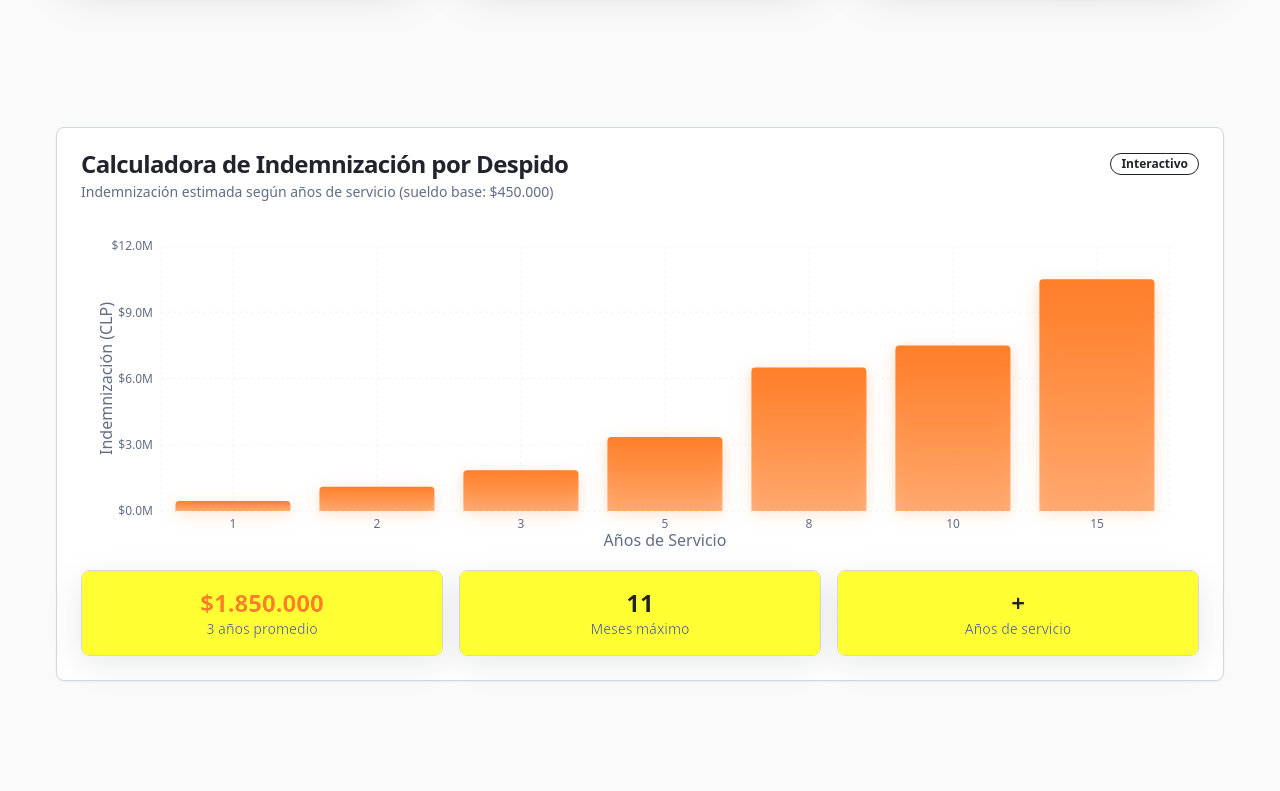
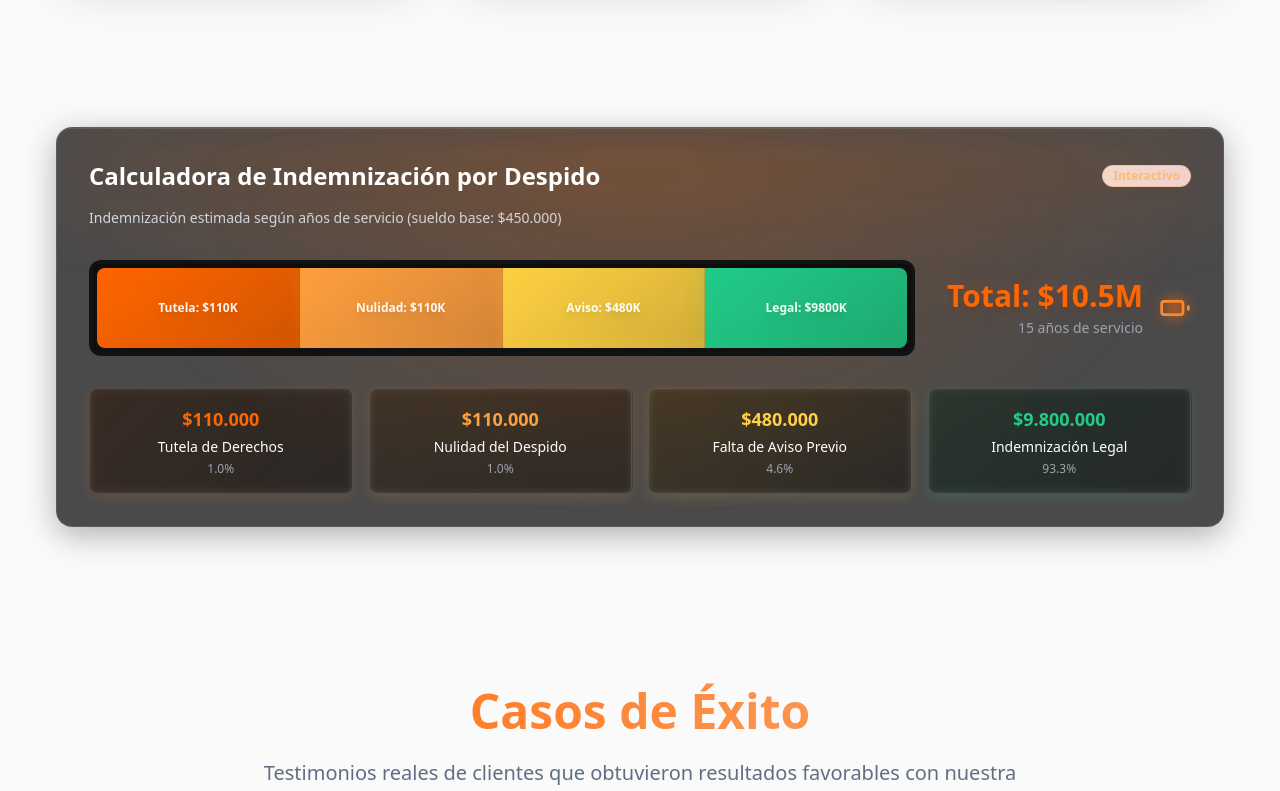
Before and after one commit to puntolegal/legal-glass-booking, a React (Vite) app: page / in a window 1280 px wide. Shown: the part 1820-2611 px from the top of the page. Built offline with nearby package versions, Linux system fonts and the light colour scheme.

Commit message:
Implement UI for Indemnization Calculator
Implement a horizontal battery-style meter for the indemnization calculator, with a frosted-glass card design, segmented bars, labels, and a total value display, adhering to the specified Punto Legal dark-mode UI style.

```diff
--- a/src/components/IndemnizationChart.tsx
+++ b/src/components/IndemnizationChart.tsx
@@ -1,281 +1,207 @@
 import { Card, CardContent, CardHeader, CardTitle } from "@/components/ui/card";
 import { Badge } from "@/components/ui/badge";
-import {
-  BarChart,
-  Bar,
-  XAxis,
-  YAxis,
-  CartesianGrid,
-  Tooltip,
-  ResponsiveContainer,
-  LineChart,
-  Line,
-} from "recharts";
+import { Battery } from "lucide-react";
 
 interface IndemnizationChartProps {
-  chartType?: "bar" | "line";
+  selectedYears?: number;
 }
 
-const IndemnizationChart = ({ chartType = "bar" }: IndemnizationChartProps) => {
-  // Enhanced data with breakdown for Sebastian's case
-  const indemnizationData = [
-    {
-      years: "1",
-      indemnization: 450000,
-      tutelaDerechos: 110000,
-      nulidadDespido: 110000,
-      faltaAviso: 50000,
-      indemnizacionLegal: 180000,
-      baseSalary: 450000,
-      description: "1 año de servicio",
-    },
-    {
-      years: "2",
-      indemnization: 1100000,
-      tutelaDerechos: 110000,
-      nulidadDespido: 110000,
-      faltaAviso: 80000,
-      indemnizacionLegal: 800000,
-      baseSalary: 450000,
-      description: "2 años de servicio",
-    },
-    {
-      years: "3",
-      indemnization: 1850000,
-      tutelaDerechos: 110000,
-      nulidadDespido: 110000,
-      faltaAviso: 130000,
-      indemnizacionLegal: 1500000,
-      baseSalary: 450000,
-      description: "3 años de servicio",
-    },
-    {
-      years: "5",
-      indemnization: 3350000,
-      tutelaDerechos: 110000,
-      nulidadDespido: 110000,
-      faltaAviso: 180000,
-      indemnizacionLegal: 2950000,
-      baseSalary: 450000,
-      description: "5 años de servicio",
-    },
-    {
-      years: "8",
-      indemnization: 6500000,
-      tutelaDerechos: 110000,
-      nulidadDespido: 110000,
-      faltaAviso: 280000,
-      indemnizacionLegal: 6000000,
-      baseSalary: 450000,
-      description: "8 años de servicio (Caso Sebastián)",
-    },
-    {
-      years: "10",
-      indemnization: 7500000,
-      tutelaDerechos: 110000,
-      nulidadDespido: 110000,
-      faltaAviso: 350000,
-      indemnizacionLegal: 6930000,
-      baseSalary: 450000,
-      description: "10 años de servicio",
-    },
-    {
-      years: "15",
-      indemnization: 10500000,
+const IndemnizationChart = ({ selectedYears = 15 }: IndemnizationChartProps) => {
+  // Data for the 15-year case as specified
+  const selectedData = {
+    years: selectedYears,
     tutelaDerechos: 110000,
     nulidadDespido: 110000,
     faltaAviso: 480000,
     indemnizacionLegal: 9800000,
-      baseSalary: 450000,
-      description: "15 años de servicio",
+    total: 10500000,
+    description: `${selectedYears} años de servicio`
+  };
+
+  // Calculate percentages for battery segments
+  const total = selectedData.total;
+  const segments = [
+    {
+      name: "Tutela",
+      value: selectedData.tutelaDerechos,
+      color: "#FF6600",
+      percentage: (selectedData.tutelaDerechos / total) * 100
     },
+    {
+      name: "Nulidad",
+      value: selectedData.nulidadDespido,
+      color: "#FFA040",
+      percentage: (selectedData.nulidadDespido / total) * 100
+    },
+    {
+      name: "Aviso",
+      value: selectedData.faltaAviso,
+      color: "#FFD142",
+      percentage: (selectedData.faltaAviso / total) * 100
+    },
+    {
+      name: "Legal",
+      value: selectedData.indemnizacionLegal,
+      color: "#22CC88",
+      percentage: (selectedData.indemnizacionLegal / total) * 100
+    }
   ];
 
-  const CustomTooltip = ({ active, payload, label }: any) => {
-    if (active && payload && payload.length) {
-      const data = payload[0].payload;
   return (
-        <div className="glass-intense rounded-lg p-4 border border-primary/30 min-w-[280px]">
-          <p className="font-semibold text-foreground mb-3">{`${label} años de servicio`}</p>
-          <div className="space-y-2">
-            <div className="flex justify-between">
-              <span className="text-sm text-muted-foreground">Tutela de Derechos:</span>
-              <span className="text-sm font-medium text-primary">
-                ${data.tutelaDerechos?.toLocaleString("es-CL") || "0"}
-              </span>
+    <div
+      className="relative p-8 rounded-2xl backdrop-blur-xl border border-white/10 shadow-2xl overflow-hidden"
+      style={{
+        background: 'rgba(30, 30, 30, 0.8)',
+        boxShadow: '0 8px 32px rgba(0, 0, 0, 0.3), inset 0 1px 0 rgba(255, 255, 255, 0.1)'
+      }}
+    >
+      {/* Warm glow effect */}
+      <div
+        className="absolute inset-0 opacity-20 blur-xl"
+        style={{
+          background: 'radial-gradient(ellipse at top, #FF6600 0%, transparent 70%)'
+        }}
+      />
+
+      {/* Header */}
+      <div className="relative z-10 mb-8">
+        <div className="flex items-center justify-between mb-4">
+          <h2 className="text-2xl font-bold text-white">
+            Calculadora de Indemnización por Despido
+          </h2>
+          <Badge
+            variant="secondary"
+            className="bg-gradient-to-r from-orange-500/20 to-red-500/20 text-orange-300 border-orange-400/30 backdrop-blur-sm"
+          >
+            Interactivo
+          </Badge>
         </div>
-            <div className="flex justify-between">
-              <span className="text-sm text-muted-foreground">Nulidad del Despido:</span>
-              <span className="text-sm font-medium text-primary">
-                ${data.nulidadDespido?.toLocaleString("es-CL") || "0"}
-              </span>
+        <p className="text-gray-300 text-sm">
+          Indemnización estimada según años de servicio (sueldo base: $450.000)
+        </p>
       </div>
-            <div className="flex justify-between">
-              <span className="text-sm text-muted-foreground">Falta de Aviso Previo:</span>
-              <span className="text-sm font-medium text-primary">
-                ${data.faltaAviso?.toLocaleString("es-CL") || "0"}
-              </span>
+
+      {/* Battery Meter */}
+      <div className="relative z-10 mb-8">
+        <div className="flex items-center justify-between mb-6">
+          <div className="flex-1 max-w-4xl">
+            {/* Battery Frame */}
+            <div
+              className="relative rounded-xl p-1 h-24"
+              style={{
+                background: '#121212',
+                border: '4px solid #121212',
+                boxShadow: 'inset 0 2px 8px rgba(0, 0, 0, 0.5)'
+              }}
+            >
+              {/* Battery Segments */}
+              <div className="flex h-full rounded-lg overflow-hidden">
+                {segments.map((segment, index) => (
+                  <div
+                    key={segment.name}
+                    className="relative flex-1 flex items-center justify-center text-white text-xs font-medium transition-all duration-300 hover:brightness-110"
+                    style={{
+                      background: `linear-gradient(135deg, ${segment.color} 0%, ${segment.color}CC 100%)`,
+                      boxShadow: `inset 0 0 20px ${segment.color}40, 0 0 10px ${segment.color}30`,
+                      borderRight: index < segments.length - 1 ? '1px solid rgba(0,0,0,0.2)' : 'none'
+                    }}
+                  >
+                    <div className="text-center">
+                      <div className="font-semibold text-white drop-shadow-lg">
+                        {segment.name}: ${(segment.value / 1000).toFixed(0)}K
                       </div>
-            <div className="flex justify-between">
-              <span className="text-sm text-muted-foreground">Indemnización Legal:</span>
-              <span className="text-sm font-medium text-primary">
-                ${data.indemnizacionLegal?.toLocaleString("es-CL") || "0"}
-              </span>
                     </div>
-            <div className="border-t border-glass-border pt-2 mt-2">
-              <div className="flex justify-between">
-                <span className="font-medium text-foreground">Total:</span>
-                <span className="font-bold text-neon-green">
-                  ${data.indemnization.toLocaleString("es-CL")}
-                </span>
+
+                    {/* Glow effect */}
+                    <div
+                      className="absolute inset-0 opacity-30 blur-md"
+                      style={{
+                        background: `linear-gradient(to bottom, ${segment.color}80 0%, transparent 100%)`
+                      }}
+                    />
+                  </div>
+                ))}
               </div>
             </div>
           </div>
-          <p className="text-xs text-muted-foreground mt-2">{data.description}</p>
-        </div>
-      );
-    }
-    return null;
-  };
 
-  return (
-    <Card className="glass-intense border-glass-border">
-      <CardHeader>
-        <div className="flex items-center justify-between">
-          <CardTitle className="text-foreground">
-            Calculadora de Indemnización por Despido
-          </CardTitle>
-          <Badge variant="secondary" className="bg-neon-green/20 text-neon-green border-neon-green/30">
-            Interactivo
-          </Badge>
-        </div>
-        <p className="text-sm text-muted-foreground">
-          Indemnización estimada según años de servicio (sueldo base: $450.000)
-        </p>
-      </CardHeader>
-      <CardContent>
-        <div className="h-80 w-full">
-          <ResponsiveContainer width="100%" height="100%">
-            {chartType === "bar" ? (
-              <BarChart
-                data={indemnizationData}
-                margin={{
-                  top: 20,
-                  right: 30,
-                  left: 20,
-                  bottom: 5,
+          {/* Total Display */}
+          <div className="ml-8 flex items-center gap-4">
+            <div className="text-right">
+              <div
+                className="text-3xl font-bold drop-shadow-lg"
+                style={{
+                  color: '#FF6600',
+                  textShadow: '0 0 20px #FF660040'
                 }}
               >
-                <CartesianGrid
-                  strokeDasharray="3 3"
-                  stroke="hsl(var(--border))"
-                  opacity={0.3}
-                />
-                <XAxis
-                  dataKey="years"
-                  axisLine={false}
-                  tickLine={false}
-                  tick={{ fill: "hsl(var(--muted-foreground))", fontSize: 12 }}
-                  label={{
-                    value: "Años de Servicio",
-                    position: "insideBottom",
-                    offset: -5,
-                    style: { textAnchor: "middle", fill: "hsl(var(--muted-foreground))" }
+                Total: ${(selectedData.total / 1000000).toFixed(1)}M
+              </div>
+              <div className="text-gray-400 text-sm mt-1">
+                {selectedData.description}
+              </div>
+            </div>
+
+            {/* Battery Icon with Glow */}
+            <div className="relative">
+              <Battery
+                size={32}
+                className="text-orange-400 drop-shadow-lg"
+                style={{
+                  filter: 'drop-shadow(0 0 8px #FF660060)'
                 }}
               />
-                <YAxis
-                  axisLine={false}
-                  tickLine={false}
-                  tick={{ fill: "hsl(var(--muted-foreground))", fontSize: 12 }}
-                  tickFormatter={(value) => `$${(value / 1000000).toFixed(1)}M`}
-                  label={{
-                    value: "Indemnización (CLP)",
-                    angle: -90,
-                    position: "insideLeft",
-                    style: { textAnchor: "middle", fill: "hsl(var(--muted-foreground))" }
+              <div
+                className="absolute inset-0 opacity-60 blur-sm"
+                style={{
+                  background: 'radial-gradient(circle, #FF6600 0%, transparent 70%)'
                 }}
               />
-                <Tooltip content={<CustomTooltip />} />
-                <Bar
-                  dataKey="indemnization"
-                  fill="url(#barGradient)"
-                  radius={[4, 4, 0, 0]}
+            </div>
+          </div>
+        </div>
+      </div>
+
+      {/* Breakdown Details */}
+      <div className="relative z-10 grid grid-cols-2 md:grid-cols-4 gap-4">
+        {segments.map((segment) => (
+          <div
+            key={segment.name}
+            className="backdrop-blur-sm rounded-lg p-4 border border-white/10"
             style={{
-                    filter: "drop-shadow(0 4px 8px hsl(var(--primary) / 0.3))",
+              background: `linear-gradient(135deg, ${segment.color}15 0%, ${segment.color}05 100%)`,
+              boxShadow: `0 4px 12px ${segment.color}20`
+            }}
+          >
+            <div className="text-center">
+              <div
+                className="text-lg font-bold mb-1"
+                style={{ color: segment.color }}
+              >
+                ${segment.value.toLocaleString("es-CL")}
+              </div>
+              <div className="text-white text-sm font-medium mb-1">
+                {segment.name === "Tutela" && "Tutela de Derechos"}
+                {segment.name === "Nulidad" && "Nulidad del Despido"}
+                {segment.name === "Aviso" && "Falta de Aviso Previo"}
+                {segment.name === "Legal" && "Indemnización Legal"}
+              </div>
+              <div className="text-gray-400 text-xs">
+                {segment.percentage.toFixed(1)}%
+              </div>
+            </div>
+          </div>
+        ))}
+      </div>
+
+      {/* Ambient lighting effect */}
+      <div
+        className="absolute top-0 left-1/2 transform -translate-x-1/2 w-full h-32 opacity-10 blur-2xl"
+        style={{
+          background: 'linear-gradient(180deg, #FF6600 0%, transparent 100%)'
         }}
       />
-                <defs>
-                  <linearGradient id="barGradient" x1="0" y1="0" x2="0" y2="1">
-                    <stop offset="0%" stopColor="hsl(var(--primary))" />
-                    <stop offset="100%" stopColor="hsl(var(--primary) / 0.6)" />
-                  </linearGradient>
-                </defs>
-              </BarChart>
-            ) : (
-              <LineChart
-                data={indemnizationData}
-                margin={{
-                  top: 20,
-                  right: 30,
-                  left: 20,
-                  bottom: 5,
-                }}
-              >
-                <CartesianGrid strokeDasharray="3 3" stroke="hsl(var(--border))" opacity={0.3} />
-                <XAxis
-                  dataKey="years"
-                  axisLine={false}
-                  tickLine={false}
-                  tick={{ fill: "hsl(var(--muted-foreground))", fontSize: 12 }}
-                />
-                <YAxis
-                  axisLine={false}
-                  tickLine={false}
-                  tick={{ fill: "hsl(var(--muted-foreground))", fontSize: 12 }}
-                  tickFormatter={(value) => `$${(value / 1000000).toFixed(1)}M`}
-                />
-                <Tooltip content={<CustomTooltip />} />
-                <Line
-                  type="monotone"
-                  dataKey="indemnization"
-                  stroke="hsl(var(--primary))"
-                  strokeWidth={3}
-                  dot={{
-                    fill: "hsl(var(--primary))",
-                    strokeWidth: 2,
-                    r: 6,
-                  }}
-                  activeDot={{
-                    r: 8,
-                    fill: "hsl(var(--neon-green))",
-                    stroke: "hsl(var(--primary))",
-                    strokeWidth: 2,
-                  }}
-                />
-              </LineChart>
-            )}
-          </ResponsiveContainer>
     </div>
-
-        {/* Quick Info */}
-        <div className="mt-6 grid grid-cols-1 md:grid-cols-3 gap-4">
-          <div className="glass rounded-lg p-4 text-center">
-            <p className="text-2xl font-bold text-primary">
-              ${indemnizationData[2].indemnization.toLocaleString("es-CL")}
-            </p>
-            <p className="text-sm text-muted-foreground">3 años promedio</p>
-          </div>
-          <div className="glass rounded-lg p-4 text-center">
-            <p className="text-2xl font-bold text-neon-green">11</p>
-            <p className="text-sm text-muted-foreground">Meses máximo</p>
-          </div>
-          <div className="glass rounded-lg p-4 text-center">
-            <p className="text-2xl font-bold text-cyan-electric">+</p>
-            <p className="text-sm text-muted-foreground">Años de servicio</p>
-          </div>
-        </div>
-      </CardContent>
-    </Card>
   );
 };
 
```
Lines whose indentation alone changed are shown as unchanged.
